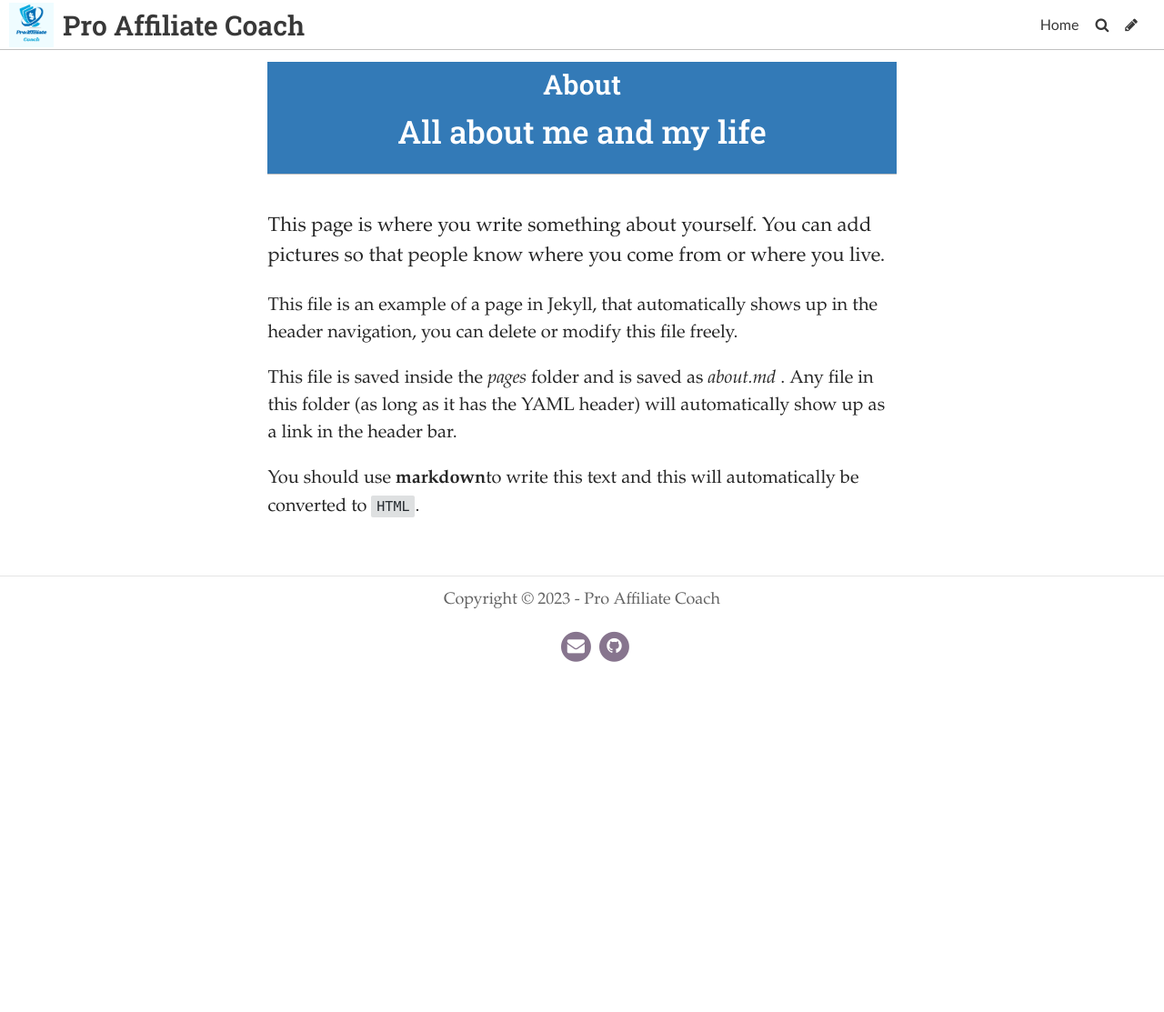
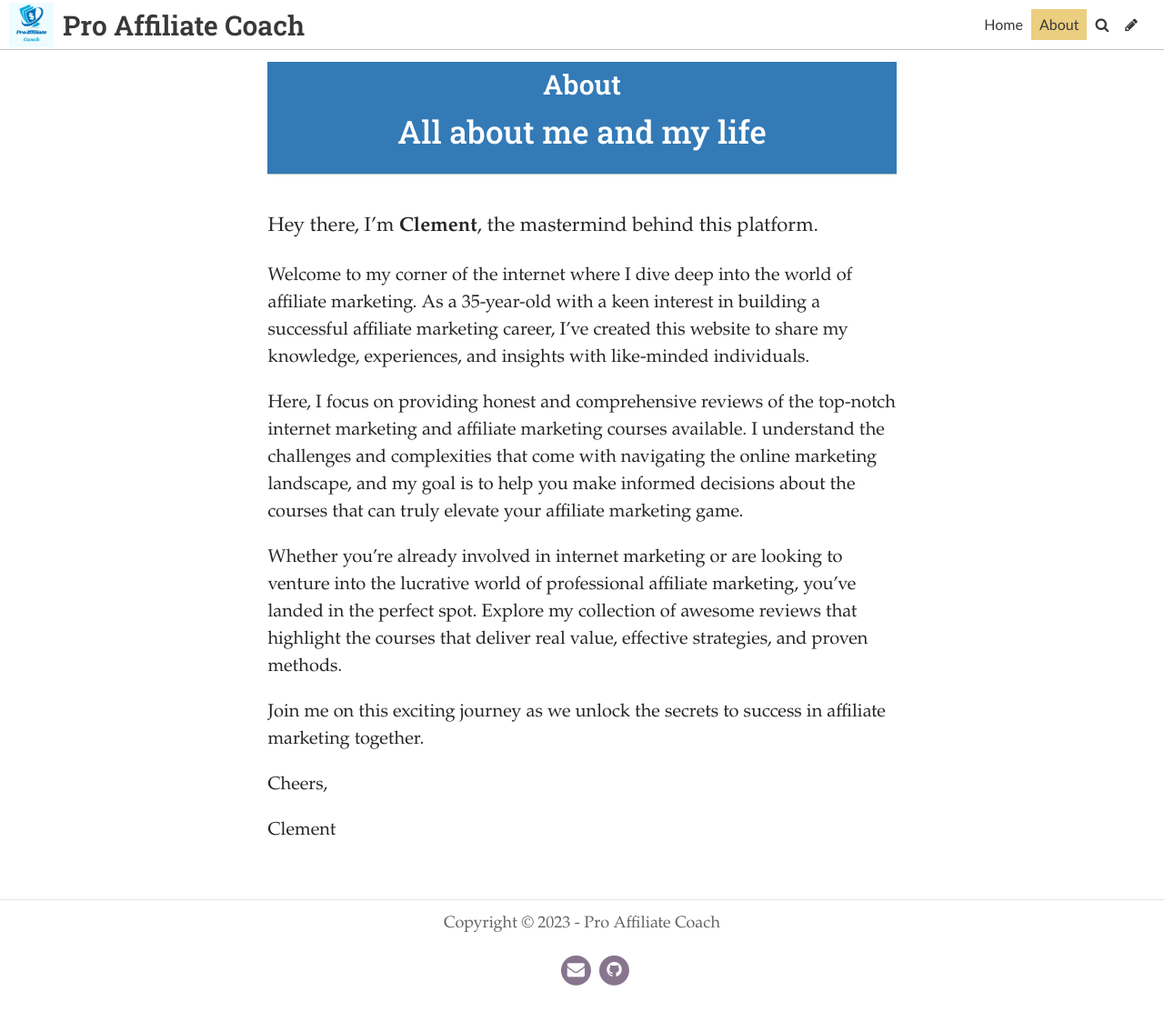
Before and after one commit to ProAffiliateCoach/proaffiliateblog, a Jekyll site: the page built from pages/about.md, in a window 1280 px wide. Shown: the whole page at 91% size. Built offline with Jekyll 4.4.1, drawn with Linux system fonts in a browser that asks for light colours; some web fonts are replaced; before the commit the page ends 900 px from its top, so only the background shows below that.

Commit message:
Update Page “about”

```diff
--- a/pages/about.md
+++ b/pages/about.md
@@ -1,20 +1,27 @@
 ---
-layout: page
+header_feature_image: /uploads/log.jpg
 title: About
+subtitle: All about me and my life
 permalink: /about/
 date: 2020-06-29T15:36:12.231Z
-header_feature_image: /uploads/log.jpg
+layout: page
 published: true
-subtitle: All about me and my life
 tags: null
 description: null
-show: false
+show: true
 ---
 
-This page is where you write something about yourself. You can add pictures so that people know where you come from or where you live.
 
-This file is an example of a page in Jekyll, that automatically shows up in the header navigation, you can delete or modify this file freely.
+Hey there, I'm **Clement**, the mastermind behind this platform.
 
-This file is saved inside the _pages_ folder and is saved as _about.md_ . Any file in this folder (as long as it has  the YAML header) will automatically show up as a link in the header bar.
+Welcome to my corner of the internet where I dive deep into the world of affiliate marketing. As a 35-year-old with a keen interest in building a successful affiliate marketing career, I've created this website to share my knowledge, experiences, and insights with like-minded individuals.
 
-You should use **markdown**to write this text and this will automatically be converted to `HTML`.
+Here, I focus on providing honest and comprehensive reviews of the top-notch internet marketing and affiliate marketing courses available. I understand the challenges and complexities that come with navigating the online marketing landscape, and my goal is to help you make informed decisions about the courses that can truly elevate your affiliate marketing game.
+
+Whether you're already involved in internet marketing or are looking to venture into the lucrative world of professional affiliate marketing, you've landed in the perfect spot. Explore my collection of awesome reviews that highlight the courses that deliver real value, effective strategies, and proven methods.
+
+Join me on this exciting journey as we unlock the secrets to success in affiliate marketing together.
+
+Cheers,
+
+Clement
```
